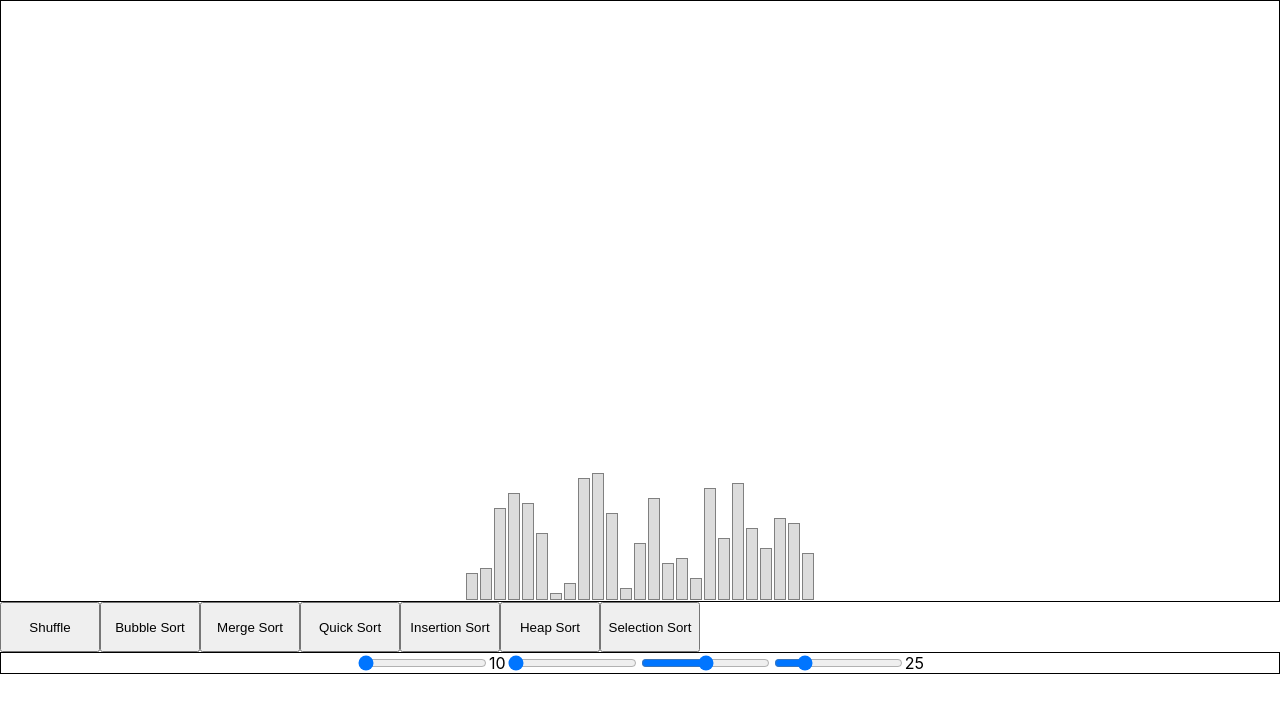
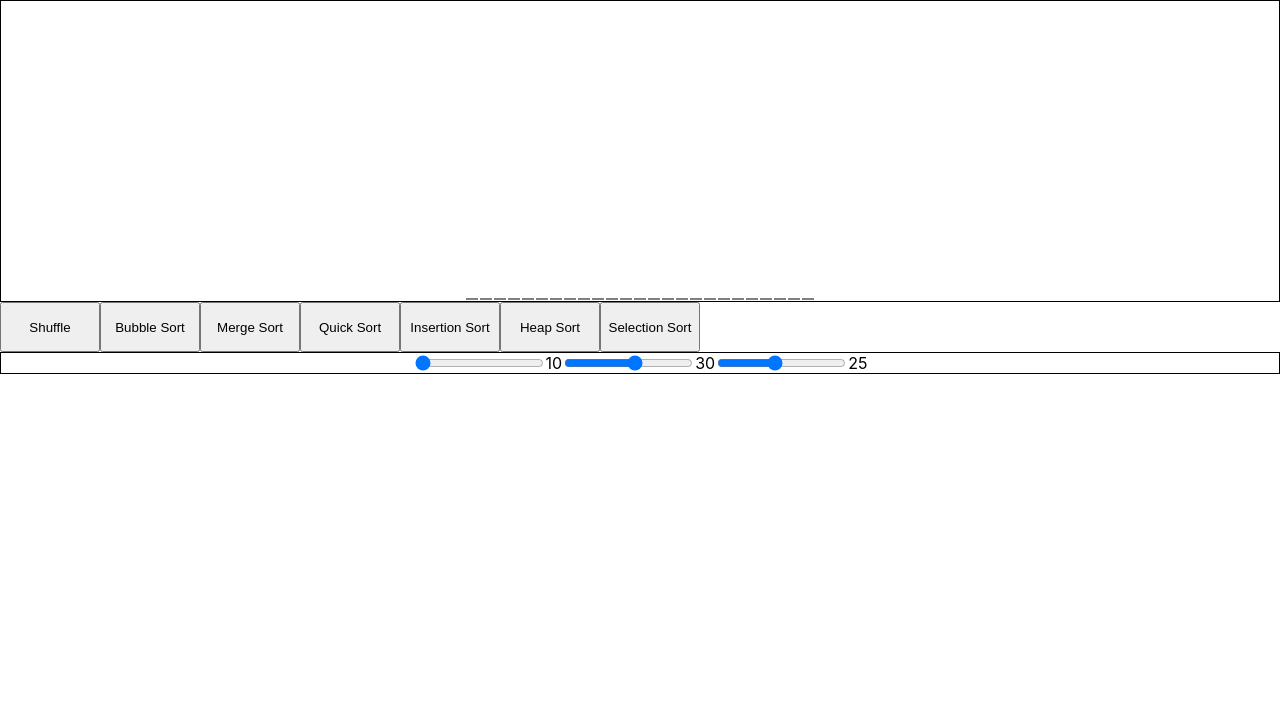
Before and after one commit to LouisVelz/sorting-visualizer, a React (Create React App) app: page / in a window 1280 px wide. Shown: the top 712 px of the page. Built offline with nearby package versions, Linux system fonts and the light colour scheme.

Commit message:
erase height

```diff
--- a/src/App.js
+++ b/src/App.js
@@ -5,8 +5,7 @@ import { AppContext } from "./context/inputContext";
 
 function App() {
   const [width, setWidth] = useState(10);
-  const [heigth, setHeigth] = useState(5);
-  const [time, setTime] = useState();
+  const [time, setTime] = useState(30);
   const [columns, setColumns] = useState(25);
 
   return (
@@ -17,8 +16,6 @@ function App() {
           setColumns,
           width,
           setWidth,
-          heigth,
-          setHeigth,
           time,
           setTime,
         }}
--- a/src/components/sortingVisualizer.js
+++ b/src/components/sortingVisualizer.js
@@ -22,14 +22,17 @@ const Visualizer = () => {
     background-color: ${colors.primary};
   `;
 
-  const { width, columns, heigth } = useContext(AppContext);
+  const { width, columns, heigth, time } = useContext(AppContext);
+  const [data, setData] = useState();
   debugger;
   useEffect(() => {
     // const arr = createArray(columns);
-    setData(fisherYates(columns));
+    // const arr = createArray(columns);
+    const arr = fisherYates(columns);
+    // setData(fisherYates(columns));
+    setData(arr);
   }, [columns]);
 
-  const [data, setData] = useState();
   // const [animationRate, setAnimationRate] = useState(30);
 
   const shuffleArray = () => {
@@ -42,7 +45,7 @@ const Visualizer = () => {
   // };
   return (
     <>
-      <Container height={600}>
+      <Container height={300}>
         {data
           ? data.map((element, index) => {
               return (
@@ -57,7 +60,7 @@ const Visualizer = () => {
           : null}
       </Container>
       <Button onClick={() => shuffleArray()}>Shuffle</Button>
-      <Button onClick={() => executeBubbleSort(data)}>Bubble Sort</Button>
+      <Button onClick={() => executeBubbleSort(data, time)}>Bubble Sort</Button>
       <Button onClick={() => executeMergeSort(data)}>Merge Sort</Button>
       <Button onClick={() => executeQuickSort(data)}>Quick Sort</Button>
       <Button onClick={() => executeInsertionSort(data)}>Insertion Sort</Button>
--- a/src/components/widthRangeInput.js
+++ b/src/components/widthRangeInput.js
@@ -5,30 +5,20 @@ import { AppContext } from "./../context/inputContext";
 import { Slider, Display } from "./../styles/styledComponents";
 
 const SliderInput = () => {
-  const {
-    width,
-    setWidth,
-    heigth,
-    setHeigth,
-    time,
-    setTime,
-    columns,
-    setColumns,
-  } = useContext(AppContext);
+  const { width, setWidth, time, setTime, columns, setColumns } = useContext(
+    AppContext
+  );
 
   const changeWidth = () => {
     let value = document.getElementById("setWidth").value;
     setWidth(value);
   };
 
-  const changeHeigth = () => {
-    let value = document.getElementById("setHeigth").value;
-    setHeigth(value);
-  };
   const changeTime = () => {
     let value = document.getElementById("timer").value;
     setTime(value);
   };
+
   const changeColumns = () => {
     let value = document.getElementById("columns").value;
     setColumns(value);
@@ -36,23 +26,15 @@ const SliderInput = () => {
 
   return (
     <Container heigth={100}>
-      <Slider
+      <input
         id="setWidth"
         type="range"
         value={width}
         min={10}
         max={25}
         onChange={() => changeWidth()}
-      ></Slider>
+      ></input>
       <Display>{width}</Display>
-      <Slider
-        id="setHeigth"
-        type="range"
-        value={heigth}
-        min={5}
-        max={10}
-        onChange={() => changeHeigth()}
-      ></Slider>
       <Slider
         id="timer"
         type="range"
@@ -67,7 +49,7 @@ const SliderInput = () => {
         type="range"
         value={columns}
         min={5}
-        max={100}
+        max={50}
         onChange={() => changeColumns()}
       ></Slider>
       <Display>{columns}</Display>
--- a/src/execute/executeBubbleSort.js
+++ b/src/execute/executeBubbleSort.js
@@ -1,8 +1,8 @@
 import bubbleSort from "./../sorting/bubbleSort";
 import colors from "./../styles/colors";
 
-const execBubbleSort = (data) => {
-  const animationRate = 30;
+const execBubbleSort = (data, animationRate) => {
+  // const animationRate = 30;
   const colorResetTime = 20;
   let animations = bubbleSort(data);
   let columns = document.querySelectorAll(".column");
--- a/src/util/createArray.js
+++ b/src/util/createArray.js
@@ -1,7 +1,8 @@
 const createArray = (number) => {
-  let arr = Array.from({ length: number }, (_, i) =>
-    Math.floor(Math.random() * i)
-  );
+  let arr = [];
+  while (arr.length <= number) {
+    arr.push(Math.floor(Math.random() * 200) + 10);
+  }
 
   // let swap = (i, j) => {
   //   [arr[i], arr[j]] = [arr[j], arr[i]];
--- a/src/util/fisherYates.js
+++ b/src/util/fisherYates.js
@@ -4,6 +4,7 @@ export const fisherYates = (number) => {
   let swap = (i, j) => {
     [arr[i], arr[j]] = [arr[j], arr[i]];
   };
+
   for (let i = arr.length - 1; i >= 1; i--) {
     let random = Math.floor(Math.random() * i);
     swap(random, i);
```
